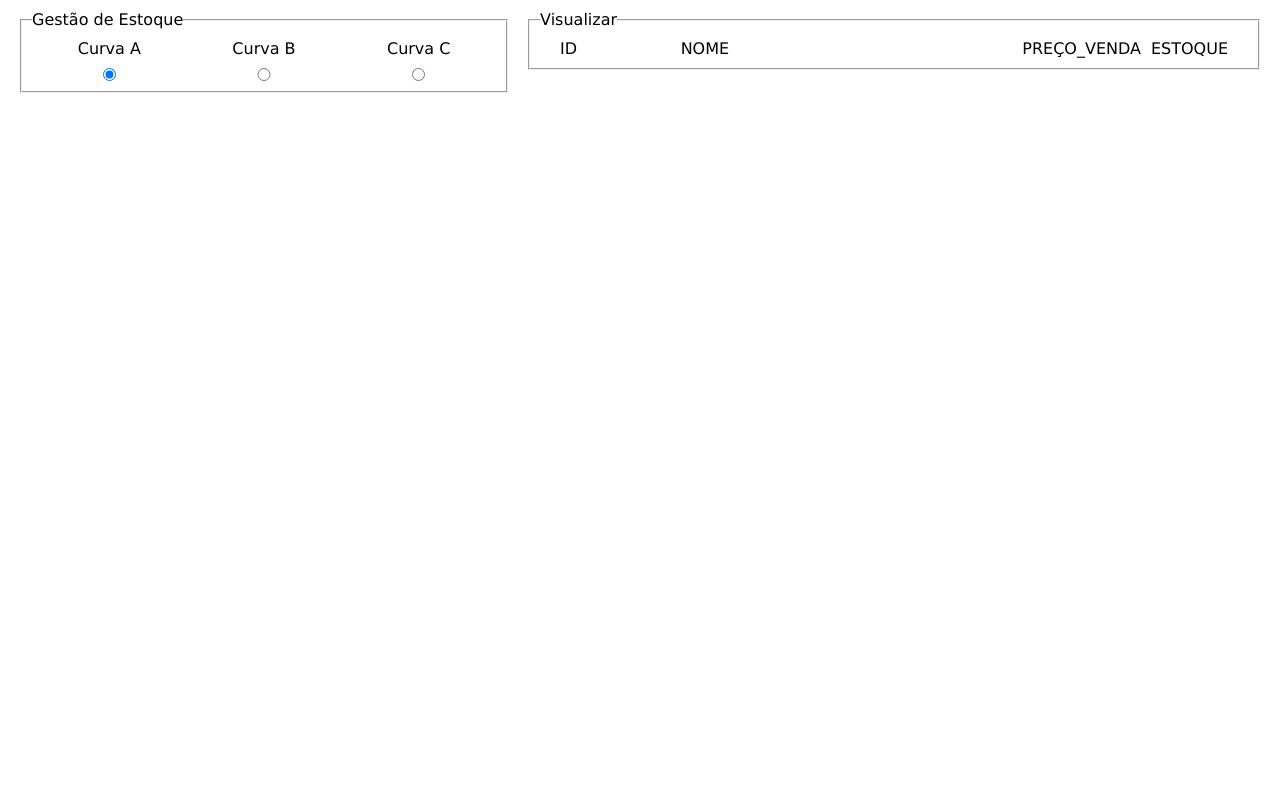
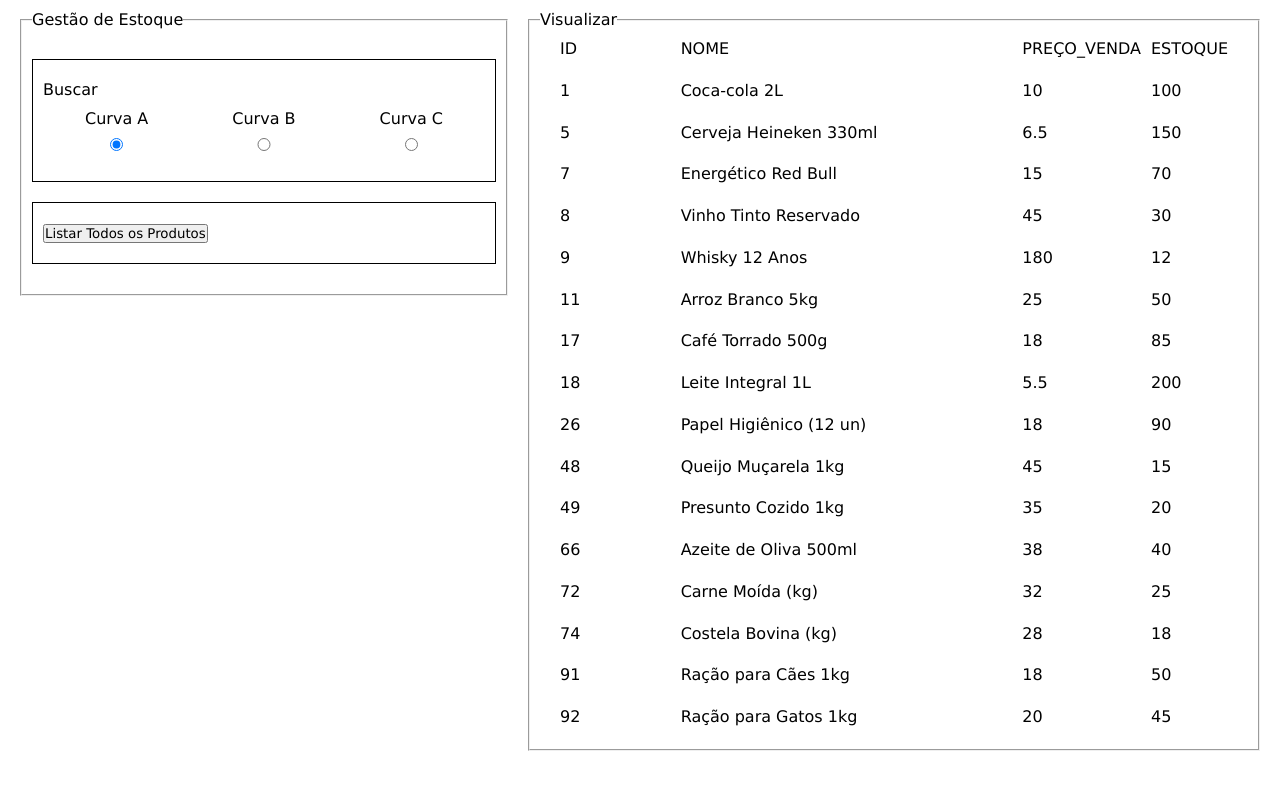
Before and after one commit to ScriptSaabio/SENAI-DEV, a plain HTML site: page LogicaProgramacao/Desafios -- Nota 2/index.html in a window 1280 px wide. Both pictures are taken after a click on the radio button "Curva A". Drawn offline with Linux system fonts and the light colour scheme.

Commit message:
subindo atualização

```diff
--- a/LogicaProgramacao/Desafios -- Nota 2/index.html
+++ b/LogicaProgramacao/Desafios -- Nota 2/index.html
@@ -1,14 +1,20 @@
 <!DOCTYPE html>
 <html lang="pt-br">
+
 <head>
     <meta charset="UTF-8">
     <meta name="viewport" content="width=device-width, initial-scale=1.0">
     <link rel="stylesheet" href="./style.css">
     <title> Gestao de Estoque </title>
 </head>
+
 <body>
     <fieldset id="fieldsetFuncoes">
         <legend>Gestão de Estoque</legend>
+
+        <div class="containers">
+            <p>Buscar</p>
+
             <div id="containerCurvaABC">
                 <div class="selecaoCurva">
                     <label for="A">Curva A</label>
@@ -23,7 +29,12 @@
                     <input class="btnCurva" type="radio" name="curvaABC" id="C">
                 </div>
             </div>
+        </div>
+        <div class="containers">
+            <button id="listarTodos">Listar Todos os Produtos</button>
+        </div>
     </fieldset>
+
     <fieldset id="fieldsetDisplay">
         <legend>Visualizar</legend>
         <div id="containerDisplay">
@@ -32,4 +43,5 @@
 
 </body>
 <script src="./script.js" type="module"></script>
+
 </html>
--- a/LogicaProgramacao/Desafios -- Nota 2/script.js
+++ b/LogicaProgramacao/Desafios -- Nota 2/script.js
@@ -3,6 +3,7 @@ import { produtos } from "./produtos.js";
 const elemento = {
     btnCurva: document.querySelectorAll('.btnCurva'),
     containerDisplay: document.querySelector("#containerDisplay"),
+    btnListarTodos: document.querySelector("#listarTodos"),
 };
 
 console.log(elemento.containerDisplay);
@@ -20,7 +21,12 @@ function ListarProdutosPorCurvaABC(curva){
     // console.table(produtoCurva);
     inserirDadosCurvaABC(produtosFiltrados)
 }
+
+
 function inserirDadosCurvaABC(dados){
+
+    elemento.containerDisplay.innerHTML = ""; //LIMPA O CONTAINER PARA INSERIR OS NOVOS DADOS (EVITANDO DUPLICIDADE DE INFORMAÇÕES)
+
     //CRIA UM OBJETO PARA GERAR OS PARAGRAFOS (AINDA SEM DADOS - PURO!)
     let colunasGRID = {
     id: document.createElement("p"),
@@ -36,5 +42,53 @@ function inserirDadosCurvaABC(dados){
 
 
 
-    elemento.containerDisplay.append(colunasGRID.id, colunasGRID.nome, colunasGRID.preco_venda, colunasGRID.estoque);
+    elemento.containerDisplay.append(
+        colunasGRID.id,
+        colunasGRID.nome,
+        colunasGRID.preco_venda,
+        colunasGRID.estoque);
+
+    console.table(dados);
+
+    // Variavel para receber os dados do tipo de curva ABC selecionados pelo usuário
+    let dadosFiltrados = dados
+
+    // Iteração para criar os parágrafos com os dados filtrados e inseri-los no container
+    dadosFiltrados.forEach((item) => {
+        let produto = {
+            id: document.createElement("p"),
+            nome: document.createElement("p"),
+            preco_venda: document.createElement("p"),
+            estoque: document.createElement("p"),
+        };
+
+        produto.id.innerText = item.id;
+        produto.nome.innerText = item.nome;
+        produto.preco_venda.innerText = item.preco_venda;
+        produto.estoque.innerText = item.estoque;
+
+        elemento.containerDisplay.append(produto.id, produto.nome, produto.preco_venda, produto.estoque);
+
+    });
 }
+
+
+
+elemento.btnListarTodos.addEventListener("click", (evento) => {
+    // console.log("Botão 'Listar Todos' clicado");
+    ListarTodosProdutos();
+});
+
+// let ListarProdutos = produtos.map((produto) => ({id: produto.id, nome: produto.nome, preco_venda: produto.preco_venda, estoque: produto.estoque}));
+// return{
+//     id: produto.id,
+//     nome: produto.nome,
+//     preco_venda: produto.preco_venda,
+//     estoque: produto.estoque
+// }
+
+function ListarTodosProdutos(){
+    let produtosMapeados = produtos.map((produto) => ({id: produto.id, nome: produto.nome, preco_venda: produto.preco_venda, estoque: produto.estoque}));
+    // console.table(produtosMapeados);
+    inserirDadosCurvaABC(produtosMapeados);
+}
--- a/LogicaProgramacao/Desafios -- Nota 2/style.css
+++ b/LogicaProgramacao/Desafios -- Nota 2/style.css
@@ -22,6 +22,7 @@ fieldset{
 
 #fieldsetFuncoes{
     width: 40%;
+    padding: 10px 10px;
 }
 
 #containerCurvaABC{
@@ -34,9 +35,22 @@ fieldset{
     flex-direction: column;
     gap: 10px;
 }
+
+.selecaoCurva:hover{
+    cursor: pointer;
+}
+
 #containerDisplay{
     display: grid;
     grid-template-columns: 1fr 3fr max-content max-content;
     padding: 10px 20px;
     gap: 10px;
+    overflow: auto;
+    height: 90vh;
 }
+
+.containers{
+    padding: 20px 10px;
+    border: 1px solid black;
+    margin: 20px 0px;
+}
```
Lines whose indentation alone changed are shown as unchanged.
